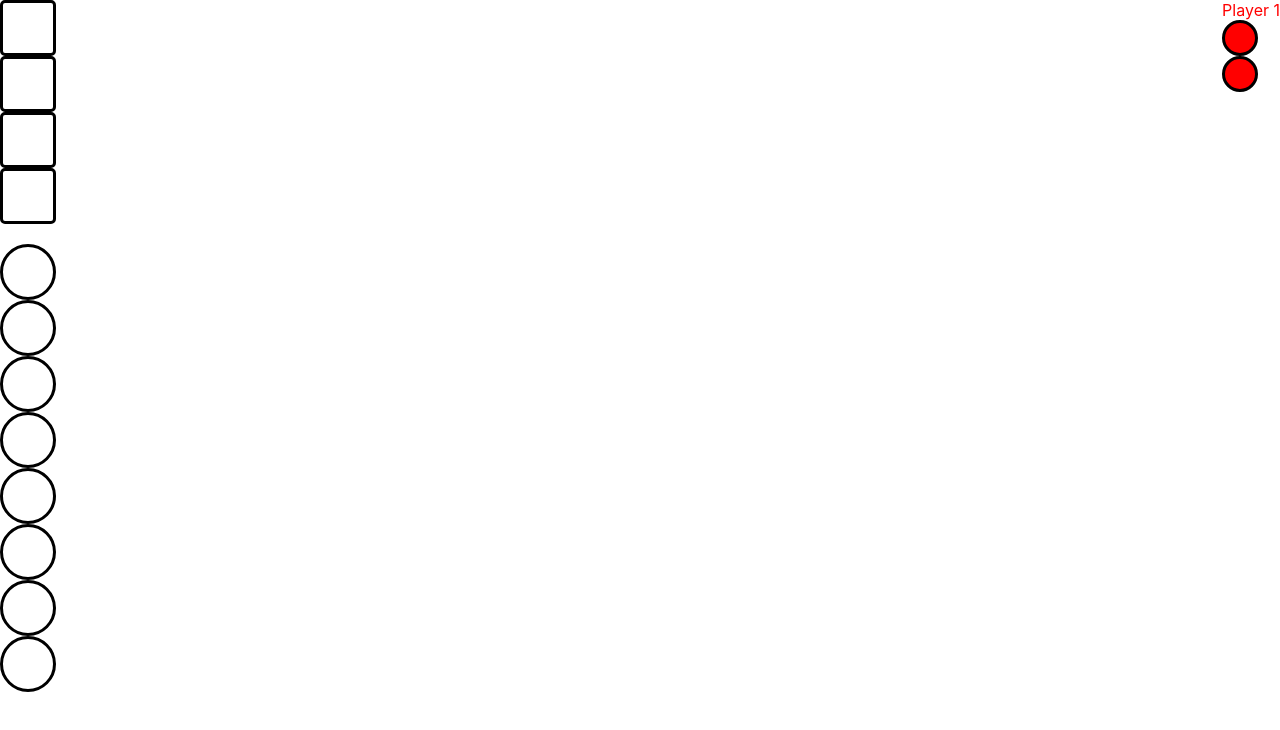
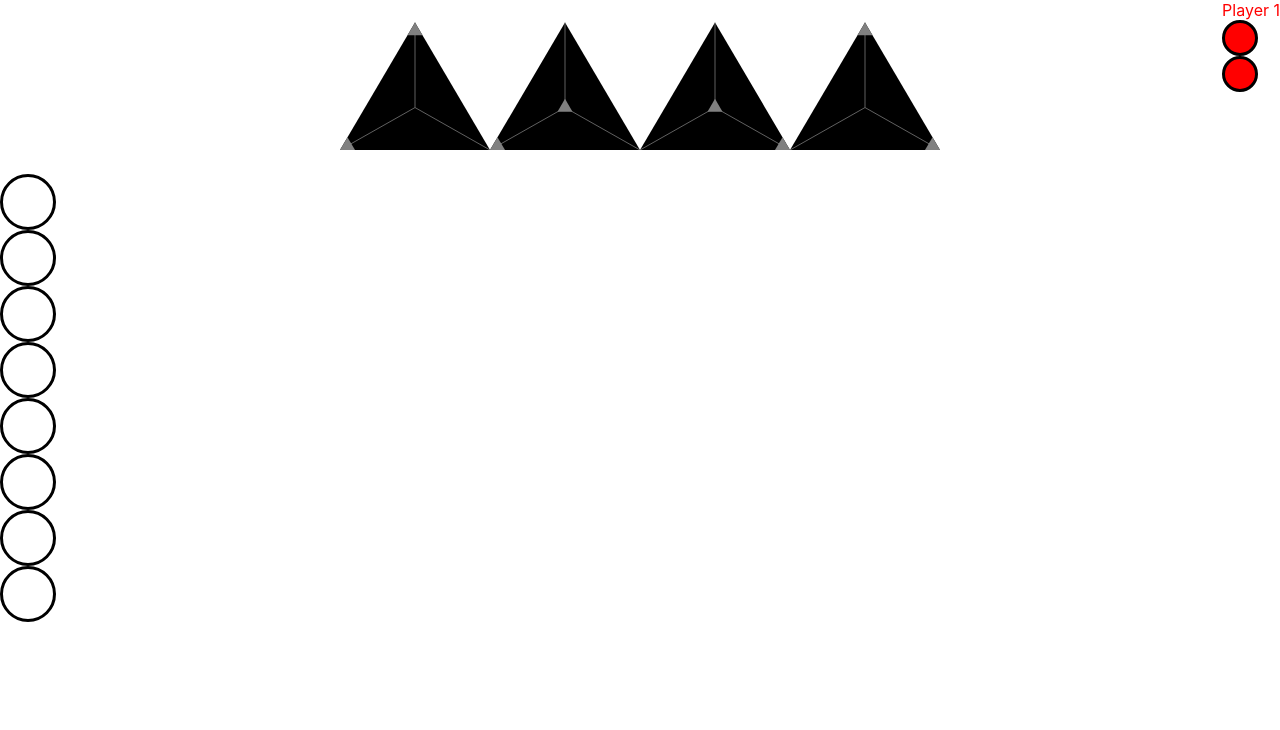
Before and after one commit to timking1331/a12, a React (Create React App) app: page / in a window 1280 px wide. Shown: the top 730 px of the page. Built offline with nearby package versions, Linux system fonts and the light colour scheme.

Commit message:
feat(Die): update die shape

```diff
--- a/src/App.tsx
+++ b/src/App.tsx
@@ -1,14 +1,13 @@
 import React, { useState } from 'react';
-import logo from './logo.svg';
 import './App.css';
 import Die from './components/Die';
-import { getRandomBool } from './model/utils';
+import { getRandomInt } from './model/utils';
 import Board, { Tile } from './components/Board';
 import Player from './components/Player';
 
 function App() {
 
-  const [dice, setDice] = useState([false, false, false, false]);
+  const [dice, setDice] = useState<Array<Array<number>>>([[0, 1], [1, 3], [2, 3], [0, 2]]);
   const [board, setBoard] = useState([
     Tile.Empty,
     Tile.Empty,
@@ -34,13 +33,30 @@ function App() {
   })
 
 
-  function rollHandler () {
+  function getRandomDiceState() {
+    const diceStates = [
+      [0, 1],
+      [0, 2],
+      [0, 3],
+      [1, 2],
+      [1, 3],
+      [2, 3],
+    ]
+
+    return diceStates[getRandomInt(diceStates.length)]
+  }
+
+  function getDiceValueFromState(diceState: number[]) {
+    return diceState.includes(3)
+  }
+
+  function rollHandler() {
     if (canRoll) {
       console.log('rolled')
       setCanRoll(false)
       setCanMove(true)
       setDice((prevState) => {
-        return prevState.map(die => getRandomBool())
+        return prevState.map(() => getRandomDiceState())
       })
     }
   }
@@ -52,7 +68,7 @@ function App() {
       const playerTile = currentPlayer == 1 ? Tile.Player1 : Tile.Player2
       const opponentTile = playerTile == Tile.Player1 ? Tile.Player2 : Tile.Player1
       let opponentStones = currentPlayer == 1 ? player2.stonesCount : player1.stonesCount
-      const steps = dice.reduce((acc, curr) => curr ? acc + 1 : acc, 0)
+      const steps = dice.reduce((acc, curr) => getDiceValueFromState(curr) ? acc + 1 : acc, 0)
       const targetTile = board[steps]
 
       if (player.stonesCount < 1) {
@@ -70,11 +86,11 @@ function App() {
       }
 
       if (currentPlayer == 1) {
-        setPlayer1(prevState => {return {...prevState, stonesCount: prevState.stonesCount - 1}})
-        setPlayer2(prevState => {return {...prevState, stonesCount: opponentStones}})
+        setPlayer1(prevState => { return { ...prevState, stonesCount: prevState.stonesCount - 1 } })
+        setPlayer2(prevState => { return { ...prevState, stonesCount: opponentStones } })
       } else {
-        setPlayer2(prevState => {return {...prevState, stonesCount: prevState.stonesCount - 1}})
-        setPlayer1(prevState => {return {...prevState, stonesCount: opponentStones}})
+        setPlayer2(prevState => { return { ...prevState, stonesCount: prevState.stonesCount - 1 } })
+        setPlayer1(prevState => { return { ...prevState, stonesCount: opponentStones } })
       }
 
       setBoard(prevState => {
@@ -95,7 +111,7 @@ function App() {
       const playerTile = currentPlayer == 1 ? Tile.Player1 : Tile.Player2
       const opponentTile = playerTile == Tile.Player1 ? Tile.Player2 : Tile.Player1
       let opponentStones = currentPlayer == 1 ? player2.stonesCount : player1.stonesCount
-      const steps = dice.reduce((acc, curr) => curr ? acc + 1 : acc, 0)
+      const steps = dice.reduce((acc, curr) => getDiceValueFromState(curr) ? acc + 1 : acc, 0)
       const targetTile = board[steps + tileId]
       const selectedTile = board[tileId]!
 
@@ -126,9 +142,9 @@ function App() {
       }
 
       if (currentPlayer == 1) {
-        setPlayer2(prevState => {return {...prevState, stonesCount: opponentStones}})
+        setPlayer2(prevState => { return { ...prevState, stonesCount: opponentStones } })
       } else {
-        setPlayer1(prevState => {return {...prevState, stonesCount: opponentStones}})
+        setPlayer1(prevState => { return { ...prevState, stonesCount: opponentStones } })
       }
 
       setBoard(prevState => {
@@ -152,7 +168,7 @@ function App() {
   }
 
   const diceComponents = dice.map((die, index) => {
-    return <Die key={index} value={die} rollHandler={rollHandler}></Die>
+    return <Die key={index} sides={die} rollHandler={rollHandler} size={150}></Die>
   })
 
   const player1Component = <Player bankHandler={bankHandler} name={player1.name} color={player1.color} stonesCount={player1.stonesCount}></Player>
--- a/src/components/Die.tsx
+++ b/src/components/Die.tsx
@@ -1,22 +1,58 @@
 
 interface DieProps {
-    value: boolean
+    sides: number[]
     rollHandler: () => void
+    size: number
 }
 
-function Die (props: DieProps) {
+function Die(props: DieProps) {
+
+    const vertices = [
+        <polygon
+            key="top"
+            points="50 15, 45 23.5, 55 23.5"
+            fill="gray"
+        ></polygon>,
+        <polygon
+            key="left"
+            points="5 91.5, 0 100, 10 100"
+            fill="gray"
+        ></polygon>,
+        <polygon
+            key="right"
+            points="95 91.5, 90 100, 100 100"
+            fill="gray"
+        ></polygon>,
+        <polygon
+            key="center"
+            points="50 65.9, 45 74.5, 55 74.5"
+            fill="gray"
+        ></polygon>,
+    ]
+
+    const chosenVertices = props.sides
+        .map(sideIndex => vertices[sideIndex])
+
     return (
-        <div
-            onClick={props.rollHandler}
-            style={{
-                width: '50px',
-                height: '50px',
-                border: 'solid black',
-                borderRadius: '5px',
-                backgroundColor: props.value ? 'black' : 'white',
-            }}
+        <svg
+            width={props.size}
+            height={props.size}
+            viewBox="0 0 100 100"
         >
-        </div>
+            <g onClick={props.rollHandler}>
+                <polygon
+                    points="50 15, 0 100, 100 100"
+                    fill="black"
+                >
+                </polygon>
+
+                <line x1="50" y1="15" x2="50" y2="71.7" stroke="gray" strokeWidth="0.5"></line>
+                <line x1="0" y1="100" x2="50" y2="71.7" stroke="gray" strokeWidth="0.5"></line>
+                <line x1="100" y1="100" x2="50" y2="71.7" stroke="gray" strokeWidth="0.5"></line>
+
+                {chosenVertices}
+            </g>
+        </svg>
     )
 }
 
--- a/src/model/utils.ts
+++ b/src/model/utils.ts
@@ -1,3 +1,7 @@
 export function getRandomBool() {
     return Math.random() < 0.5
 }
+
+export function getRandomInt(upperLimit: number) {
+    return Math.floor(Math.random() * upperLimit)
+}
```
